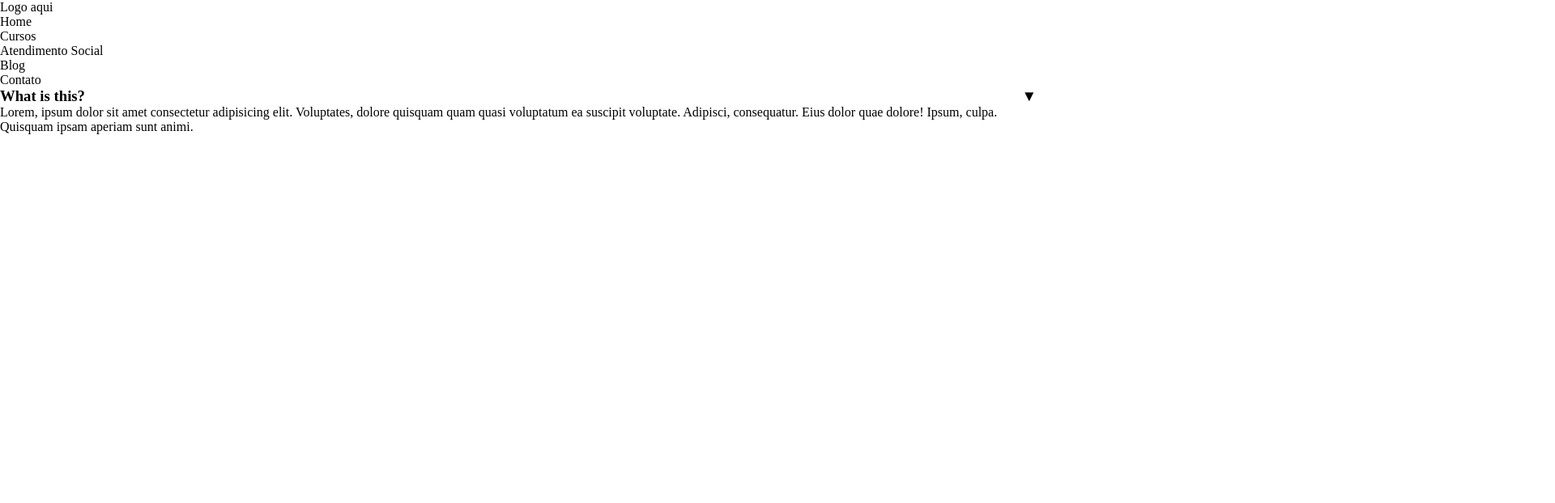
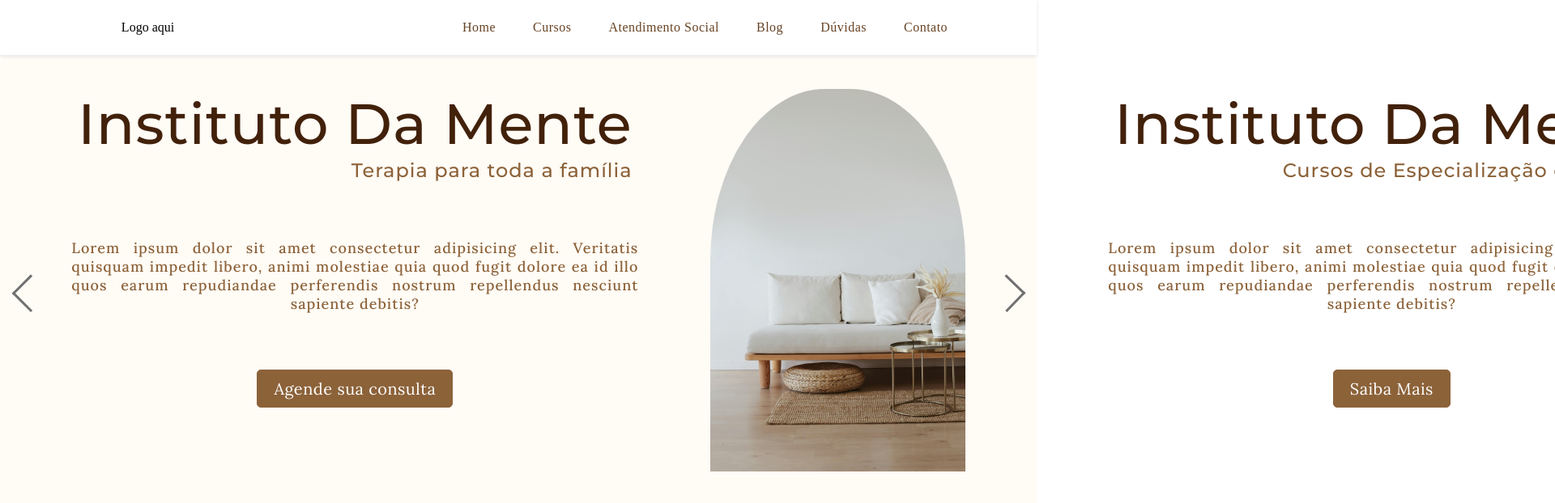
Before and after one commit to lucascpedroso/instituto_da_mente, a plain HTML site: page index.html in a window 1280 px wide. Shown: the top 622 px of the page at 81% size, 1920 px wide, since content can reach past the window. Drawn offline with nearby package versions, Linux system fonts and the light colour scheme.

Commit message:
update banners

```diff
--- /dev/null
+++ b/home/home.css
@@ -0,0 +1,3 @@
+div.home {
+    background-color: red;
+}
--- a/index.html
+++ b/index.html
@@ -5,40 +5,84 @@
     <meta name="viewport" content="width=device-width, initial-scale=1.0">
     <title>Instituto Da Mente</title>
 
+    <!-- Include Main Fonts -->
     <link rel="preconnect" href="https://fonts.googleapis.com">
     <link rel="preconnect" href="https://fonts.gstatic.com" crossorigin>
     <link href="https://fonts.googleapis.com/css2?family=Lora:ital,wght@0,400..700;1,400..700&family=Montserrat:ital,wght@0,100..900;1,100..900&display=swap" rel="stylesheet">
 
-    <link rel="stylesheet" href="path/to/font-awesome/css/font-awesome.min.css">
 
+    <!-- Include jQuery -->
+    <script src="https://code.jquery.com/jquery-3.6.4.min.js"></script>
+
+    <!-- Include MAIN CSS -->
     <link rel="stylesheet" href="style.css">
 </head>
 <body>
     <header>
+        <div class="heading">
             <div class="logo">
                 Logo aqui
             </div>
             <nav>
                 <ul class="nav_list">
-                <li class="nav_item">Home</li>
-                <li class="nav_item">Cursos</li>
-                <li class="nav_item">Atendimento Social</li>
-                <li class="nav_item">Blog</li>
-                <li class="nav_item">Contato</li>
+                    <li class="nav_item"><a href="">Home</a></li>
+                    <li class="nav_item"><a href="">Cursos</a></li>
+                    <li class="nav_item"><a href="">Atendimento Social</a></li>
+                    <li class="nav_item"><a href="">Blog</a></li>
+                    <li class="nav_item"><a href="">Dúvidas</a></li>
+                    <li class="nav_item"><a href="">Contato</a></li>
                 </ul>
             </nav>
+        </div>
     </header>
 
     <main class="main_container">
         <div class="main_content_container">
-            <section>
-                <div class="faq_heading">
-                    <h3>What is this?</h3>
+            <div class="home main_font">
+                <div class="banner_container">
+                    <section class="banner">
+                        <div class="banner_text">
+                            <div class="text">
+                                <h1> Instituto Da Mente</h1>
+                                <h3>Terapia para toda a família</h3>
                             </div>
-                <p class="faq_response">Lorem, ipsum dolor sit amet consectetur adipisicing elit. Voluptates, dolore quisquam quam quasi voluptatum ea suscipit voluptate. Adipisci, consequatur. Eius dolor quae dolore! Ipsum, culpa. Quisquam ipsam aperiam sunt animi.</p>
+                            <p>Lorem ipsum dolor sit amet consectetur adipisicing elit. Veritatis quisquam impedit libero, animi molestiae quia quod fugit dolore ea id illo quos earum repudiandae perferendis nostrum repellendus nesciunt sapiente debitis?</p>
+                            <a href="" class="main_button">
+                                <button> Agende sua consulta</button>
+                            </a>
+                        </div>
+                        <div class="banner_image">
+                            <img src="images/banner-clinic.jpg" alt="">
+                        </div>
                     </section>
+
+                    <section class="banner">
+                        <div class="banner_text">
+                            <div class="text">
+                                <h1> Instituto Da Mente</h1>
+                                <h3>Cursos de Especialização e Extensão</h3>
+                            </div>
+                            <p>Lorem ipsum dolor sit amet consectetur adipisicing elit. Veritatis quisquam impedit libero, animi molestiae quia quod fugit dolore ea id illo quos earum repudiandae perferendis nostrum repellendus nesciunt sapiente debitis?</p>
+                            <a href="" class="main_button">
+                                <button> Saiba Mais</button>
+                            </a>
+                        </div>
+                        <div class="banner_image">
+                            <img src="images/banner-study.jpg" alt="">
+                        </div>
+                    </section>
+
+                    <div class="banner_nav_buttons">
+                        <button class="prev_button"></button>
+                        <button class="next_button"></button>
+                    </div>
+                </div>
+            </div>
         </div>
     </main>
 
+
+
+    <script src="script.js"></script>
 </body>
 </html>
--- /dev/null
+++ b/script.js
@@ -0,0 +1,27 @@
+jQuery(document).ready(function(){
+    // Get the banner container and all banner sections
+    const bannerSections = $(".banner_container .banner");
+
+    // Set initial index
+    let currentIndex = 0;
+
+    // Function to update the transform property based on the current index
+    function updateTransform() {
+        const transformValue = -currentIndex * 100 + "%";
+        bannerSections.each(function (index, section) {
+            $(section).css("transform", "translateX(" + transformValue + ")");
+        });
+    }
+
+    // Event listener for the next button
+    $(".next_button").on("click", function () {
+        currentIndex = (currentIndex + 1) % bannerSections.length;
+        updateTransform();
+    });
+
+    // Event listener for the previous button
+    $(".prev_button").on("click", function () {
+        currentIndex = (currentIndex - 1 + bannerSections.length) % bannerSections.length;
+        updateTransform();
+    });
+});
--- a/style.css
+++ b/style.css
@@ -4,10 +4,176 @@
     box-sizing: border-box;
 }
 
-h3::after {
-    content: "\25BC"; /* Unicode character for a down-pointing triangle */
-    float: right; /* Adjust the alignment */
+header {
+    padding: 20px 0;
+    position: fixed;
+    width: 100vw;
+    top: 0;
+    background-color: #fff;
+    box-shadow: 0 2px 4px rgba(0, 0, 0, 0.1);
+    z-index: 1000;
 }
+
+header .heading {
+    display: flex;
+    align-items: center;
+    justify-content: space-around;
+    width: 100%;
+    max-width: 1600px;
+    margin: 0 20px;
+}
+
+
+header .heading .logo {
+    padding-right: 50px;
+}
+
+
+nav ul.nav_list {
+    list-style: none;
+    display: flex;
+    align-items: center;
+    justify-content: center;
+}
+
+.nav_list .nav_item {
+    padding: 5px 0 5px 46px;
+    text-transform: capitalize;
+    letter-spacing: 0.5px;
+    color: #674223;
+    cursor: pointer;
+}
+
+.nav_list .nav_item:hover a {
+    border-bottom: 1px solid #674223;
+}
+
+.nav_list .nav_item a {
+    text-decoration: none;
+    color: inherit;
+}
+
+/**** MAIN ****/
+
+main.main_container {
+    margin-top: 70px;
+    background-color: #fffbf5;
+    height: 100vh;
+}
+
+/**** END ****/
+
+/**** HOME ****/
+
+.home .banner_container {
+    display: flex;
+    position: relative;
+}
+
+.home .banner {
+    padding-top: 40px;
+    display: flex;
+    align-items: start;
+    justify-content: space-evenly;
+    flex: 0 0 100%;
+    transition: transform 0.5s ease-in-out;
+}
+
+.banner_text {
+    display: flex;
+    flex-direction: column;
+    align-items: center;
+}
+
+.banner_text .text {
+    margin-bottom: 70px;
+}
+
+.banner_text h1,
+.banner_text h3,
+.banner_text p {
+    font-weight: 500;
+    letter-spacing: 1px;
+}
+
+.banner_text .text h1 {
+    color: #42210B;
+    font-size: 70px;
+}
+
+.banner_text h3 {
+    text-align: end;
+    color: #8C6239
+}
+
+.banner_text p {
+    width: 100%;
+    max-width: 700px;
+    text-align: justify;
+    text-align-last: center;
+    margin-bottom: 70px;
+    color: #8C6239
+}
+
+.banner_image img {
+    width: 100%;
+    max-width: 315px;
+    border-radius: 45% 45% 0 0;
+}
+
+.main_button button {
+    font-size: 20px;
+    padding: 10px 20px;
+    border-radius: 5px;
+    background-color: #8C6239;
+    border: 1px solid #8C6239;
+    color: #fff;
+    letter-spacing: 0.5px;
+    cursor: pointer;
+    transition: background-color 0.3s ease-in-out;
+}
+
+.main_button button:hover {
+    background-color: #674223;
+}
+
+.banner_nav_buttons button {
+    position: absolute;
+    top: 50%;
+    border: none;
+    cursor: pointer;
+    background-color: transparent;
+    height: 75px;
+    width: 75px;
+    border-radius: 50%;
+}
+
+.banner_nav_buttons .prev_button {
+    left: 0;
+}
+
+.banner_nav_buttons .next_button {
+    right: 0;
+}
+
+.banner_nav_buttons button::before {
+    content: "";
+    height: 30px;
+    width: 30px;
+    border-left: 3px solid #707070;
+    border-bottom: 3px solid #707070;
+    transform-origin: center;
+    position: absolute;
+}
+
+.banner_nav_buttons .prev_button::before {
+    transform: translate(-50%, -60%) rotate(45deg);
+}
+.banner_nav_buttons .next_button::before {
+    transform: translate(-50%, -60%) rotate(-136deg);
+}
+
+/**** END ****/
 
 /*** DEFAULT FONT FAMILY AND SIZES ***/
 
@@ -18,27 +184,27 @@ h3::after {
 
 .main_font h2 {
     font-family: 'Montserrat', sans-serif;
-    font-size: 32px,
+    font-size: 32px;
 }
 
 .main_font h3 {
     font-family: 'Montserrat', sans-serif;
-    font-size: 24px,
+    font-size: 24px;
 }
 
 .main_font h4 {
     font-family: 'Montserrat', sans-serif;
-    font-size: 19px,
+    font-size: 19px;
 }
 
 .main_font h5 {
     font-family: 'Montserrat', sans-serif;
-    font-size: 16px,
+    font-size: 16px;
 }
 
 .main_font h6 {
     font-family: 'Montserrat', sans-serif;
-    font-size: 13px,
+    font-size: 13px;
 }
 
 .main_font p {
@@ -58,27 +224,27 @@ h3::after {
     }
 
     .main_font h2 {
-        font-size: 29px,
+        font-size: 29px;
     }
 
     .main_font h3 {
-        font-size: 21px,
+        font-size: 21px;
     }
 
     .main_font h4 {
-        font-size: 17px,
+        font-size: 17px;
     }
 
     .main_font h5 {
-        font-size: 15px,
+        font-size: 15px;
     }
 
     .main_font h6 {
-        font-size: 12px,
+        font-size: 12px;
     }
 
     .main_font p {
-        font-size: 16px
+        font-size: 16px;
     }
 }
 
```
Also changed, not shown: home/home.html (added), images/732c7877-2786-4a50-8eda-5fdbfa537007.jpeg (added), images/banner-clinic.jpg (added), images/banner-study.jpg (added). Lines whose indentation alone changed are shown as unchanged.
